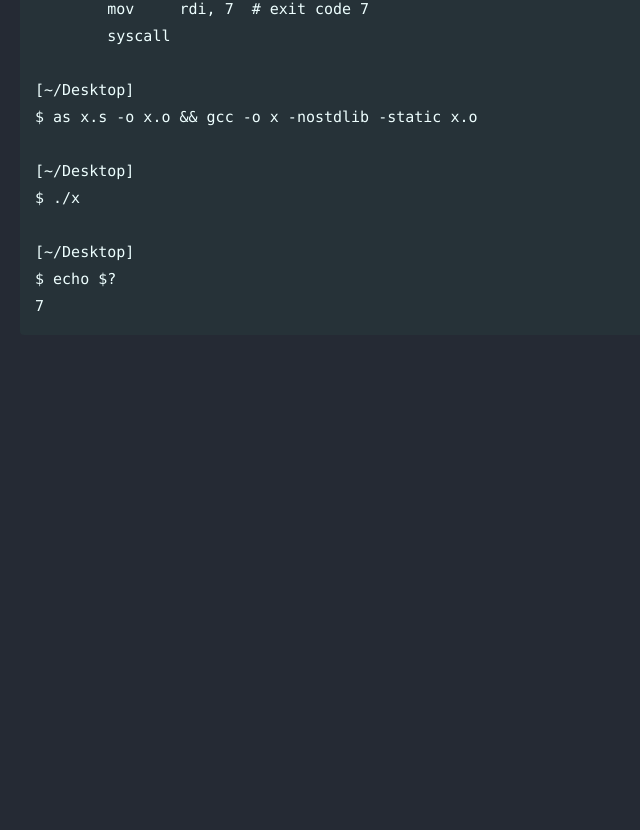
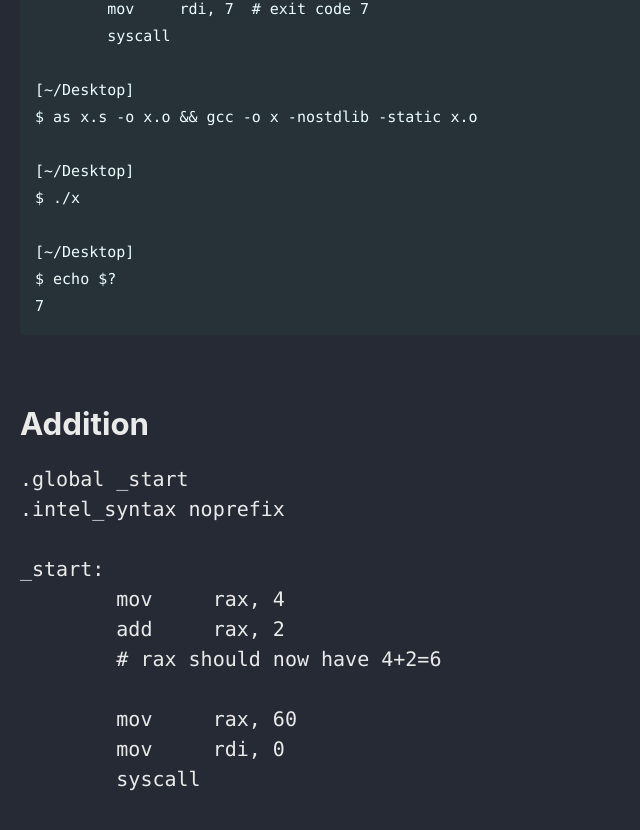
Before and after one commit to Connor-McCartney/Connor-McCartney.github.io, a Jekyll site: the page built from _pages/misc/assembly.md, in a window 1280 px wide and 900 px high, scrolled down 1986 px. Shown: the top 830 px of the window, without its empty margins (0-640 px from the left). Built offline with Jekyll 4.4.1, drawn with Linux system fonts in a browser that asks for light colours; cached includes are drawn as plain includes; before the commit the page ends 2422 px from its top, so only the background shows below that.

Commit message:
Update assembly.md

````diff
--- a/_pages/misc/assembly.md
+++ b/_pages/misc/assembly.md
@@ -90,3 +90,21 @@ $ echo $?
 ```
 
 <br>
+
+# Addition
+
+```asm
+.global _start
+.intel_syntax noprefix
+
+_start:
+	mov 	rax, 4
+	add 	rax, 2
+	# rax should now have 4+2=6
+
+	mov 	rax, 60
+	mov 	rdi, 0
+	syscall
+```
+
+<br>
````
